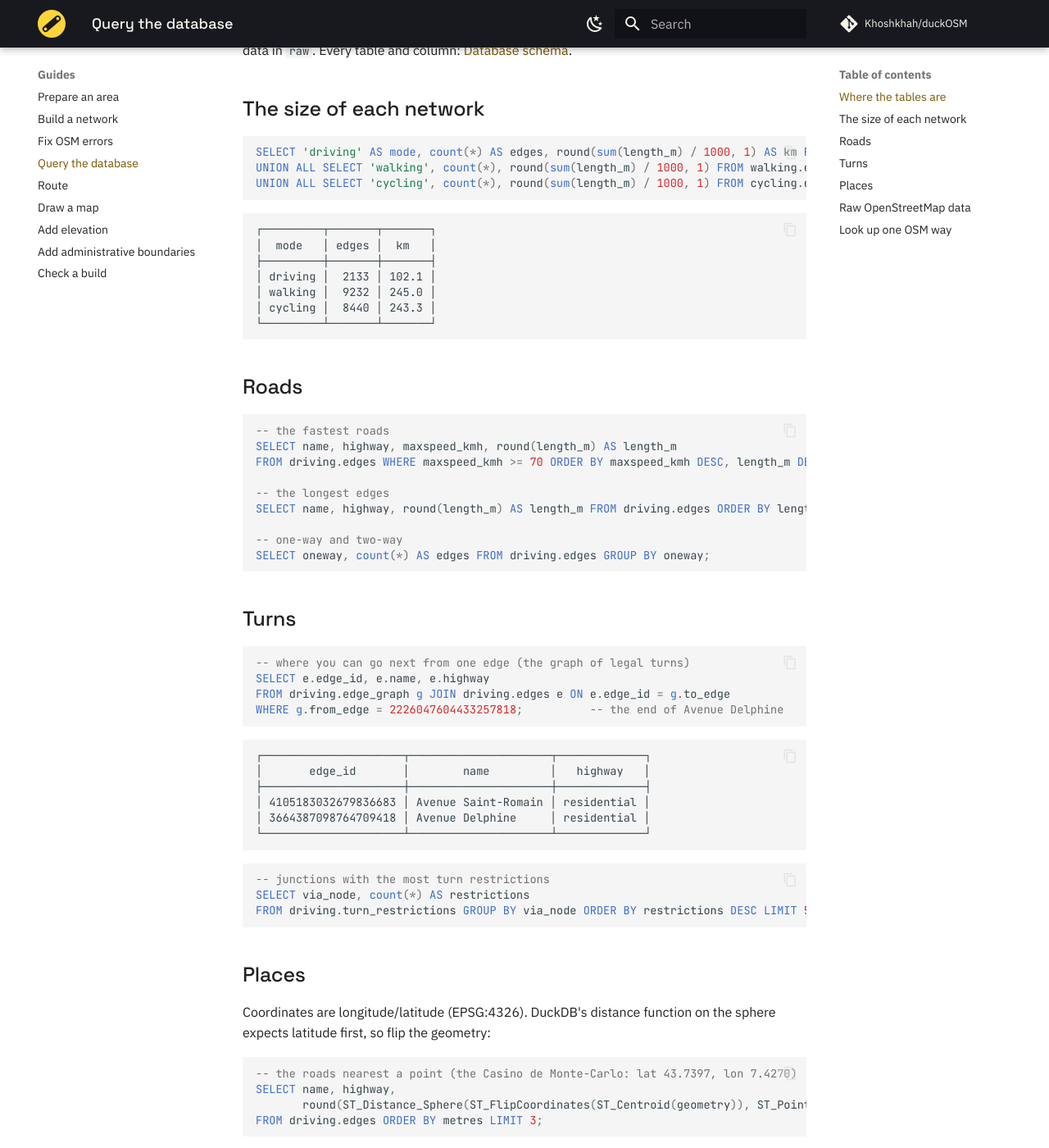
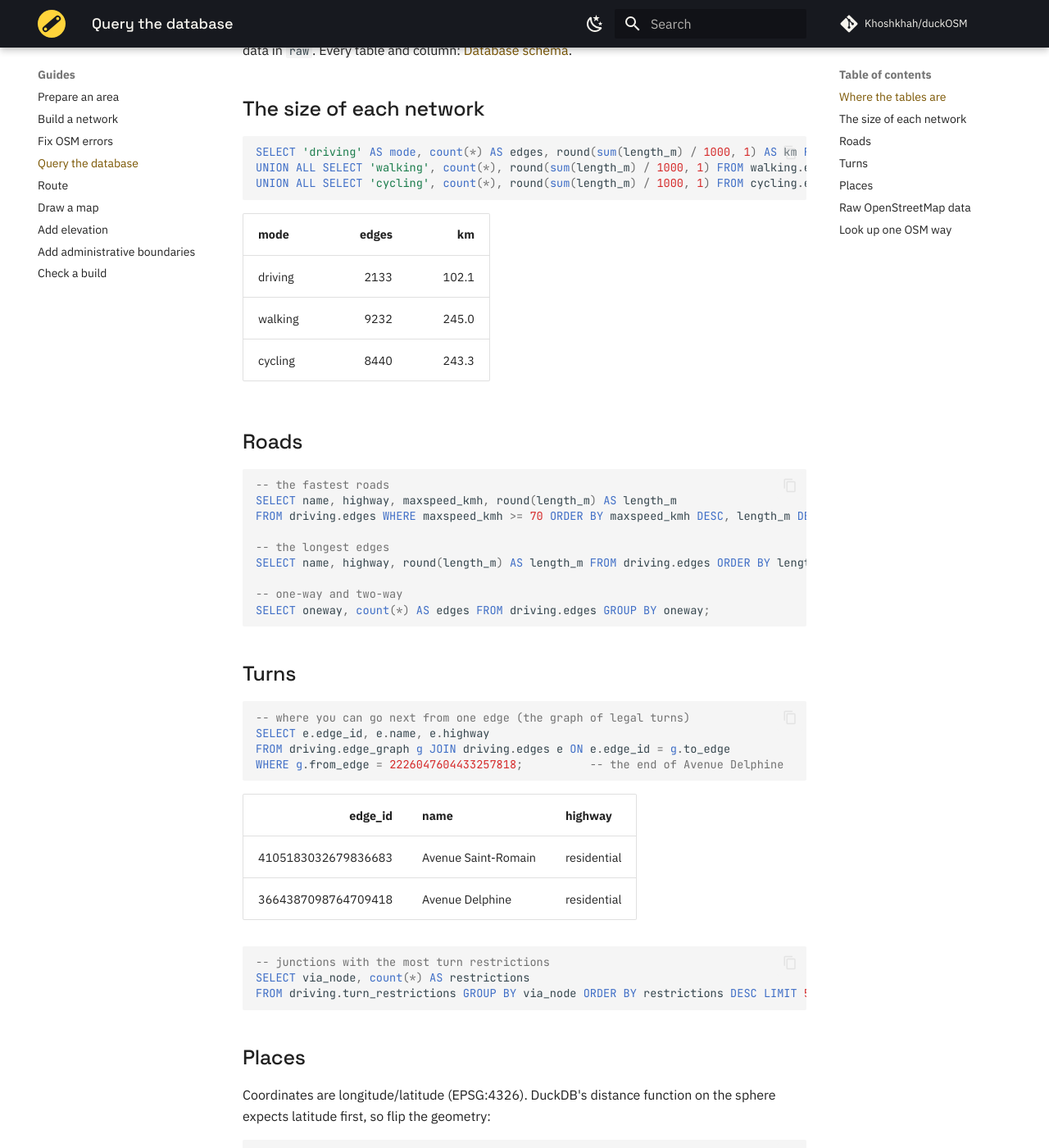
Before and after one commit to Khoshkhah/duckOSM, an MkDocs documentation site: the page built from docs/guides/query.md, in a window 1280 px wide and 1400 px high, scrolled down 546 px. Shown: the whole window at 82% size. Built offline with MkDocs 1.6.1 and Material for MkDocs 9.7.7, drawn with Linux system fonts in a browser that asks for light colours; comment, search, counter and statistics services are not loaded; some of the changed text lies outside the part shown.

Commit message:
docs: query results as real tables (numbers right-aligned) instead of DuckDB's box drawing; slightly larger table text
Co-Authored-By: Claude Opus 5.5 <noreply@anthropic.com>

````diff
--- a/docs/assets/extra.css
+++ b/docs/assets/extra.css
@@ -58,6 +58,11 @@
   width: 1.7rem;
 }
 
+/* Material's table text is small; results tables should read like the body text */
+.md-typeset table:not([class]) {
+  font-size: 0.72rem;
+}
+
 /* ---- home page ---- */
 .dk-hero {
   display: flex;
--- a/docs/guides/query.md
+++ b/docs/guides/query.md
@@ -26,15 +26,11 @@ UNION ALL SELECT 'walking', count(*), round(sum(length_m) / 1000, 1) FROM walkin
 UNION ALL SELECT 'cycling', count(*), round(sum(length_m) / 1000, 1) FROM cycling.edges;
 ```
 
-```text
-┌─────────┬───────┬───────┐
-│  mode   │ edges │  km   │
-├─────────┼───────┼───────┤
-│ driving │  2133 │ 102.1 │
-│ walking │  9232 │ 245.0 │
-│ cycling │  8440 │ 243.3 │
-└─────────┴───────┴───────┘
-```
+| mode | edges | km |
+|---|---:|---:|
+| driving | 2133 | 102.1 |
+| walking | 9232 | 245.0 |
+| cycling | 8440 | 243.3 |
 
 ## Roads
 
@@ -59,14 +55,10 @@ FROM driving.edge_graph g JOIN driving.edges e ON e.edge_id = g.to_edge
 WHERE g.from_edge = 2226047604433257818;          -- the end of Avenue Delphine
 ```
 
-```text
-┌─────────────────────┬─────────────────────┬─────────────┐
-│       edge_id       │        name         │   highway   │
-├─────────────────────┼─────────────────────┼─────────────┤
-│ 4105183032679836683 │ Avenue Saint-Romain │ residential │
-│ 3664387098764709418 │ Avenue Delphine     │ residential │
-└─────────────────────┴─────────────────────┴─────────────┘
-```
+| edge_id | name | highway |
+|---:|---|---|
+| 4105183032679836683 | Avenue Saint-Romain | residential |
+| 3664387098764709418 | Avenue Delphine | residential |
 
 ```sql
 -- junctions with the most turn restrictions
@@ -86,15 +78,11 @@ SELECT name, highway,
 FROM driving.edges ORDER BY metres LIMIT 3;
 ```
 
-```text
-┌────────────────────────┬─────────────┬────────┐
-│          name          │   highway   │ metres │
-├────────────────────────┼─────────────┼────────┤
-│ Allées des Boulingrins │ service     │   19.0 │
-│ Avenue de Monte-Carlo  │ residential │   21.0 │
-│ Avenue de Monte-Carlo  │ residential │   21.0 │
-└────────────────────────┴─────────────┴────────┘
-```
+| name | highway | metres |
+|---|---|---:|
+| Allées des Boulingrins | service | 19.0 |
+| Avenue de Monte-Carlo | residential | 21.0 |
+| Avenue de Monte-Carlo | residential | 21.0 |
 
 ```sql
 -- edges per H3 cell (the cell of each edge's start)
````
Also changed, not shown: docs/first_network.md (+7 -12 lines), docs/guides/admin-boundaries.md (+7 -11 lines), docs/guides/elevation.md (+7 -11 lines).
